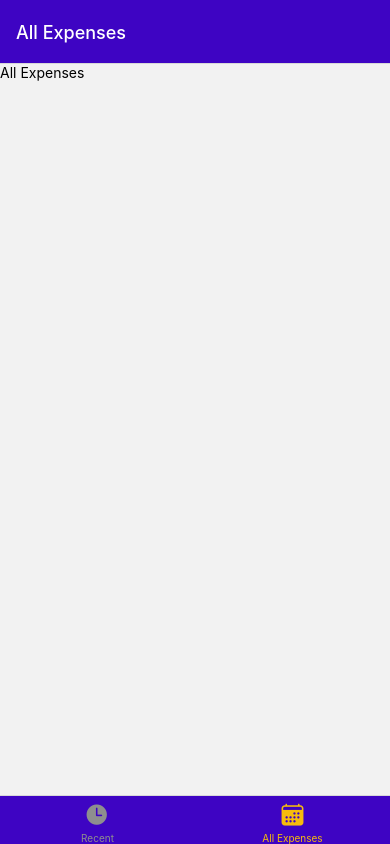
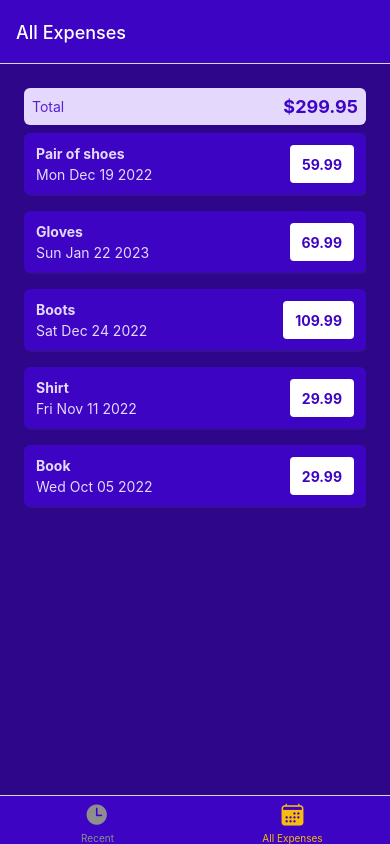
Before and after one commit to yayobyte/expenses-app, a React Native app: screen /AllExpenses in a window 390 px wide. Built offline with nearby package versions, Linux system fonts and the light colour scheme.

Commit message:
Expenses view

```diff
--- /dev/null
+++ b/src/components/ExpensesOutput/ExpenseItem.styles.ts
@@ -0,0 +1,37 @@
+import {StyleSheet} from "react-native";
+import {GlobalStyles} from "../../constants";
+
+export const styles = StyleSheet.create({
+    item: {
+        padding: GlobalStyles.spacing.l,
+        marginVertical: GlobalStyles.spacing.m,
+        backgroundColor: GlobalStyles.colors.primary500,
+        flexDirection: 'row',
+        justifyContent: 'space-between',
+        borderRadius: GlobalStyles.borderRadius.m,
+        elevation: GlobalStyles.spacing.m,
+        shadowColor: GlobalStyles.colors.gray500,
+        shadowOffset: { width: 1, height: 1},
+        shadowOpacity: 0.4,
+    },
+    textBase: {
+        color: GlobalStyles.colors.primary50,
+    },
+    description: {
+        fontSize: GlobalStyles.fontSize.default,
+        marginBottom: GlobalStyles.spacing.s,
+        fontWeight: 'bold'
+    },
+    amountContainer: {
+        paddingHorizontal: GlobalStyles.spacing.l,
+        paddingVertical: GlobalStyles.spacing.s,
+        backgroundColor: 'white',
+        justifyContent: 'center',
+        alignItems: 'center',
+        borderRadius: GlobalStyles.borderRadius.s,
+    },
+    amount: {
+        color: GlobalStyles.colors.primary500,
+        fontWeight: 'bold',
+    },
+})
--- /dev/null
+++ b/src/components/ExpensesOutput/ExpenseItem.tsx
@@ -0,0 +1,25 @@
+import {Pressable, View, Text} from "react-native";
+import {Expense} from "../../constants";
+import {styles} from "./ExpenseItem.styles";
+
+type ExpenseItemProps = {
+    description: Expense['description'],
+    amount: Expense['amount'],
+    date: Expense['date'],
+}
+
+export const ExpenseItem = ({ description, amount, date }: ExpenseItemProps) => {
+    return(
+        <Pressable>
+            <View style={styles.item}>
+                <View>
+                    <Text style={[styles.textBase, styles.description]}>{description}</Text>
+                    <Text style={[styles.textBase]}>{date.toDateString()}</Text>
+                </View>
+                <View style={styles.amountContainer}>
+                    <Text style={styles.amount}>{amount}</Text>
+                </View>
+            </View>
+        </Pressable>
+    )
+}
--- /dev/null
+++ b/src/components/ExpensesOutput/ExpensesList.tsx
@@ -0,0 +1,19 @@
+import {FlatList} from "react-native";
+import {Expense} from "../../constants";
+import {ExpenseItem} from "./ExpenseItem";
+
+type ExpensesListProps = {
+    expenses: Array<Expense>
+}
+
+const renderExpenseItem = ({ item }: { item: Expense }) => {
+    return (
+        <ExpenseItem amount={item.amount} description={item.description} date={item.date} />
+    )
+}
+
+export const ExpensesList = ({ expenses }: ExpensesListProps) => {
+    return (
+        <FlatList data={expenses} renderItem={renderExpenseItem} keyExtractor={({ id }) => id} />
+    )
+}
--- /dev/null
+++ b/src/components/ExpensesOutput/ExpensesOutput.styles.ts
@@ -0,0 +1,10 @@
+import {StyleSheet} from "react-native";
+import {GlobalStyles} from "../../constants";
+
+export const styles = StyleSheet.create({
+    container: {
+        flex: 1,
+        padding: GlobalStyles.spacing.xxl,
+        backgroundColor: GlobalStyles.colors.primary700,
+    }
+})
--- /dev/null
+++ b/src/components/ExpensesOutput/ExpensesOutput.tsx
@@ -0,0 +1,18 @@
+import {View} from "react-native";
+import {ExpensesList} from "./ExpensesList";
+import {ExpensesSummary, ExpensesSummaryProps} from "./ExpensesSummary";
+import {styles} from "./ExpensesOutput.styles";
+
+type ExpensesOutputProps = {
+    expenses: ExpensesSummaryProps['expenses'],
+    expensesPeriod: ExpensesSummaryProps['periodName']
+}
+
+export const ExpensesOutput = ({ expenses, expensesPeriod }: ExpensesOutputProps) => {
+    return (
+        <View style={styles.container}>
+            <ExpensesSummary expenses={expenses} periodName={expensesPeriod} />
+            <ExpensesList expenses={expenses} />
+        </View>
+    )
+}
--- /dev/null
+++ b/src/components/ExpensesOutput/ExpensesSummary.styles.ts
@@ -0,0 +1,22 @@
+import {StyleSheet} from "react-native";
+import {GlobalStyles} from "../../constants";
+
+export const styles = StyleSheet.create({
+    container: {
+        padding: GlobalStyles.spacing.m,
+        backgroundColor: GlobalStyles.colors.primary50,
+        borderRadius: GlobalStyles.borderRadius.m,
+        flexDirection: 'row',
+        justifyContent: 'space-between',
+        alignItems: 'center',
+    },
+    period: {
+        fontSize: GlobalStyles.fontSize.default,
+        color: GlobalStyles.colors.primary400,
+    },
+    sum: {
+        fontSize: GlobalStyles.fontSize.h3,
+        fontWeight: 'bold',
+        color: GlobalStyles.colors.primary500,
+    }
+})
--- /dev/null
+++ b/src/components/ExpensesOutput/ExpensesSummary.tsx
@@ -0,0 +1,21 @@
+import {Text, View} from "react-native";
+import {Expense} from "../../constants";
+import {styles} from "./ExpensesSummary.styles";
+
+export type ExpensesSummaryProps = {
+    periodName: string
+    expenses: Array<Expense>
+}
+
+export const ExpensesSummary = ({ periodName, expenses }: ExpensesSummaryProps) => {
+    const expensesSum = expenses.reduce((sum, expense) => {
+        return sum + expense.amount
+    }, 0)
+
+    return (
+        <View style={styles.container}>
+            <Text style={styles.period}>{periodName}</Text>
+            <Text style={styles.sum}>${expensesSum.toFixed(2)}</Text>
+        </View>
+    )
+}
--- a/src/constants.ts
+++ b/src/constants.ts
@@ -13,4 +13,64 @@ export const GlobalStyles = {
         gray500: '#39324a',
         gray700: '#221c30',
     },
+    spacing: {
+        xs: 2,
+        s: 4,
+        m: 8,
+        l: 12,
+        xl: 16,
+        xxl: 24,
+    },
+    borderRadius: {
+        s: 4,
+        m: 6,
+        l: 8,
+    },
+    fontSize: {
+        default: 14,
+        small: 12,
+        h3: 18,
+        h2: 20,
+        h1: 24,
+    },
 };
+
+export type Expense = {
+    id: string,
+    description: string,
+    amount: number,
+    date: Date,
+}
+
+export const DUMMY_EXPENSES: Array<Expense> = [
+    {
+        id: 'e1',
+        description: 'Pair of shoes',
+        amount: 59.99,
+        date: new Date('2022-12-19')
+    },
+    {
+        id: 'e2',
+        description: 'Gloves',
+        amount: 69.99,
+        date: new Date('2023-01-22')
+    },
+    {
+        id: 'e3',
+        description: 'Boots',
+        amount: 109.99,
+        date: new Date('2022-12-24')
+    },
+    {
+        id: 'e4',
+        description: 'Shirt',
+        amount: 29.99,
+        date: new Date('2022-11-11')
+    },
+    {
+        id: 'e5',
+        description: 'Book',
+        amount: 29.99,
+        date: new Date('2022-10-05')
+    },
+]
--- a/src/screens/AllExpenses.tsx
+++ b/src/screens/AllExpenses.tsx
@@ -1,6 +1,7 @@
-import { Text } from 'react-native'
+import {ExpensesOutput} from "../components/ExpensesOutput/ExpensesOutput";
+import {DUMMY_EXPENSES} from "../constants";
 export const AllExpenses = () => {
     return (
-        <Text>All Expenses</Text>
+        <ExpensesOutput expenses={DUMMY_EXPENSES} expensesPeriod={"Total"} />
     )
 }
--- a/src/screens/RecentExpenses.tsx
+++ b/src/screens/RecentExpenses.tsx
@@ -1,6 +1,7 @@
-import { Text } from 'react-native'
+import {ExpensesOutput} from "../components/ExpensesOutput/ExpensesOutput";
+import {DUMMY_EXPENSES} from "../constants";
 export const RecentExpenses = () => {
     return (
-        <Text>Recent Expenses</Text>
+        <ExpensesOutput expenses={DUMMY_EXPENSES} expensesPeriod={'Lsat 7 days'} />
     )
 }
```
